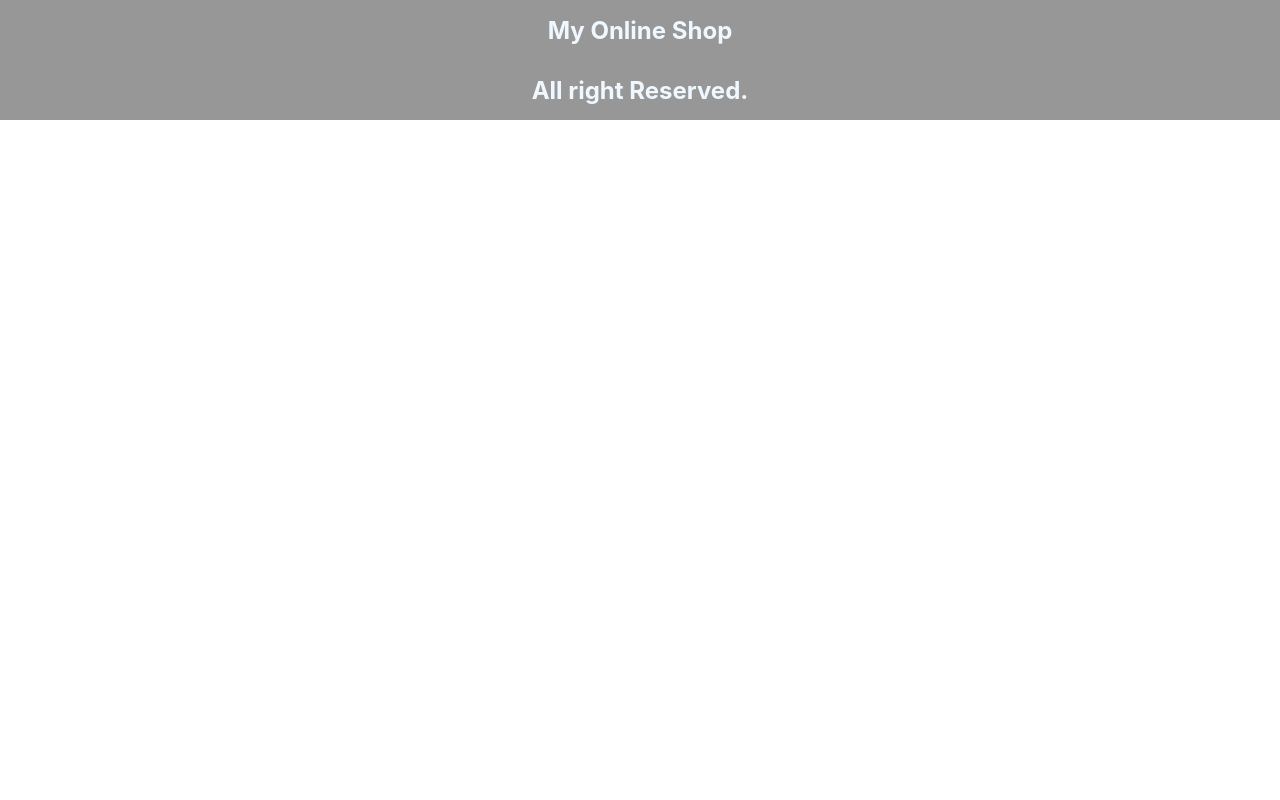
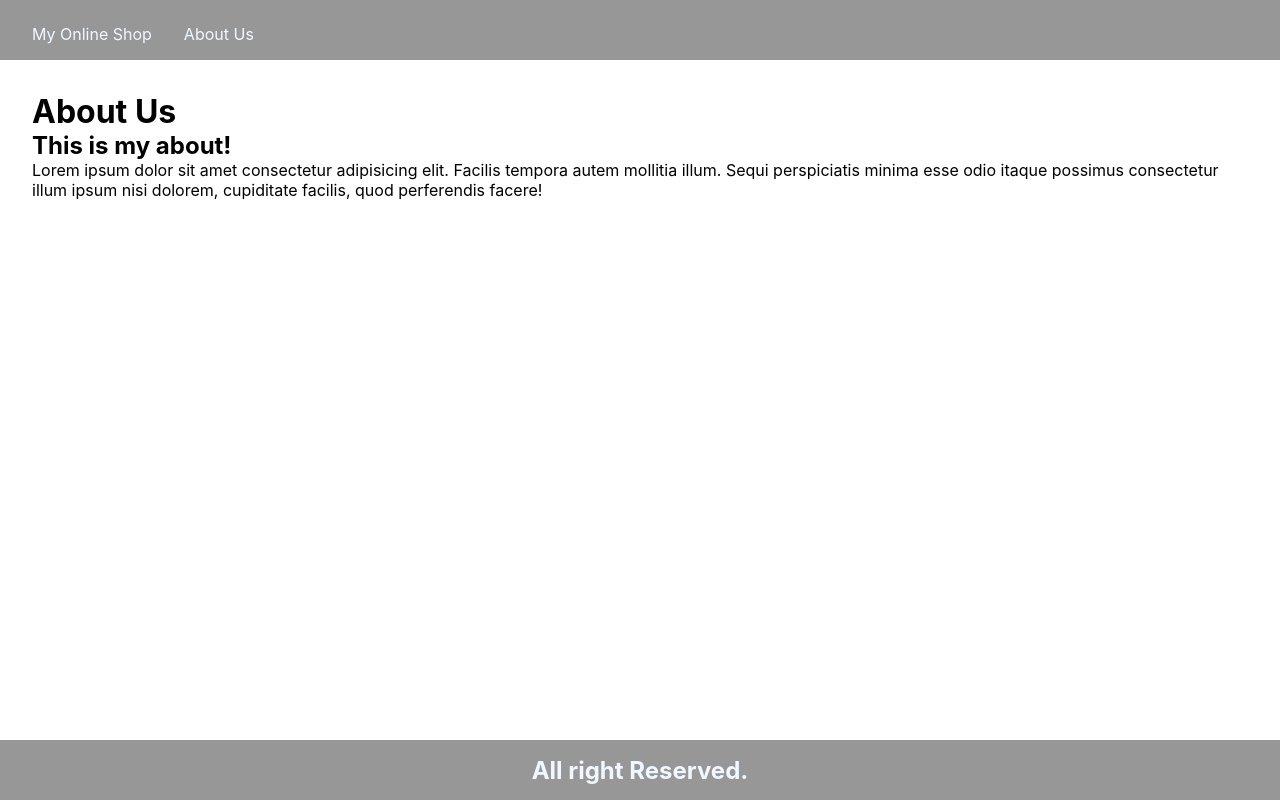
Before and after one commit to meysam1996/react-shop-project, a React (Create React App) app: page /about in a window 1280 px wide. Built offline with nearby package versions, Linux system fonts and the light colour scheme; the HTML template or start-up script is replaced by a standard one.

Commit message:
create about page

```diff
--- a/src/App.js
+++ b/src/App.js
@@ -5,6 +5,7 @@ import Home from "./pages/Home";
 import { BrowserRouter, Routes, Route } from "react-router-dom";
 import "react-toastify/dist/ReactToastify.css";
 import Product from "./pages/Product";
+import About from "./pages/About";
 
 const App = () => {
   return (
@@ -15,6 +16,7 @@ const App = () => {
         <Routes>
           <Route path="/" element={<Home />} />
           <Route path="/product/:id" element={<Product />} />
+          <Route path="/about" element={<About />} />
         </Routes>
       </BrowserRouter>
       <Footer />
--- /dev/null
+++ b/src/components/about/AboutDetails.css
@@ -0,0 +1,4 @@
+.about-container {
+    min-height: calc(100vh - 120px);
+    padding: 2rem;
+}
--- /dev/null
+++ b/src/components/about/AboutDetails.jsx
@@ -0,0 +1,19 @@
+import React from "react";
+import "./AboutDetails.css";
+
+const AboutDetails = () => {
+  return (
+    <div className="about-container">
+      <h1>About Us</h1>
+      <h2>This is my about!</h2>
+      <p>
+        Lorem ipsum dolor sit amet consectetur adipisicing elit. Facilis tempora
+        autem mollitia illum. Sequi perspiciatis minima esse odio itaque
+        possimus consectetur illum ipsum nisi dolorem, cupiditate facilis, quod
+        perferendis facere!
+      </p>
+    </div>
+  );
+};
+
+export default AboutDetails;
--- a/src/components/navbar/Navbar.css
+++ b/src/components/navbar/Navbar.css
@@ -9,3 +9,19 @@
     text-decoration: none;
     color: aliceblue;
 }
+
+.navbar ul {
+    display: flex;
+    flex-direction: row;
+    list-style: none;
+    align-items: center;
+}
+
+.navbar ul li {
+    padding: 0.5rem 1rem;
+}
+
+.navbar ul li:hover {
+    background-color: rgb(96, 96, 197);
+    border-radius: 10px;
+}
--- a/src/components/navbar/Navbar.jsx
+++ b/src/components/navbar/Navbar.jsx
@@ -5,7 +5,10 @@ import { Link } from 'react-router-dom'
 const Navbar = () => {
   return (
     <div className='navbar'>
-      <Link to="/"><h2>My Online Shop</h2></Link>
+      <ul>
+        <li><Link to="/">My Online Shop</Link></li>
+        <li><Link to="/about">About Us</Link></li>
+      </ul>
     </div>
   )
 }
--- /dev/null
+++ b/src/pages/About.jsx
@@ -0,0 +1,12 @@
+import React from "react";
+import AboutDetails from "../components/about/AboutDetails";
+
+const About = () => {
+  return (
+    <>
+      <AboutDetails />
+    </>
+  );
+};
+
+export default About;
```
